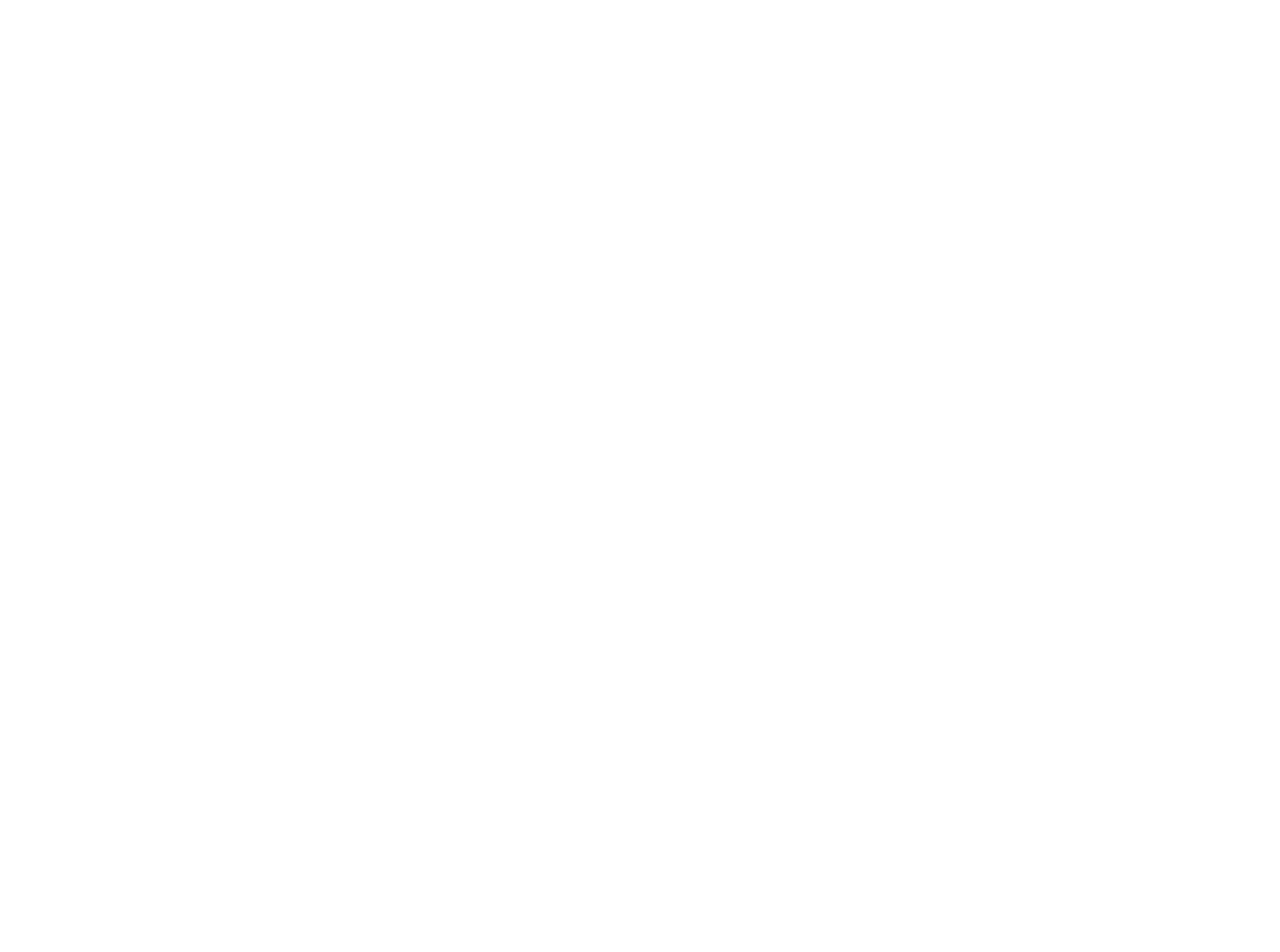
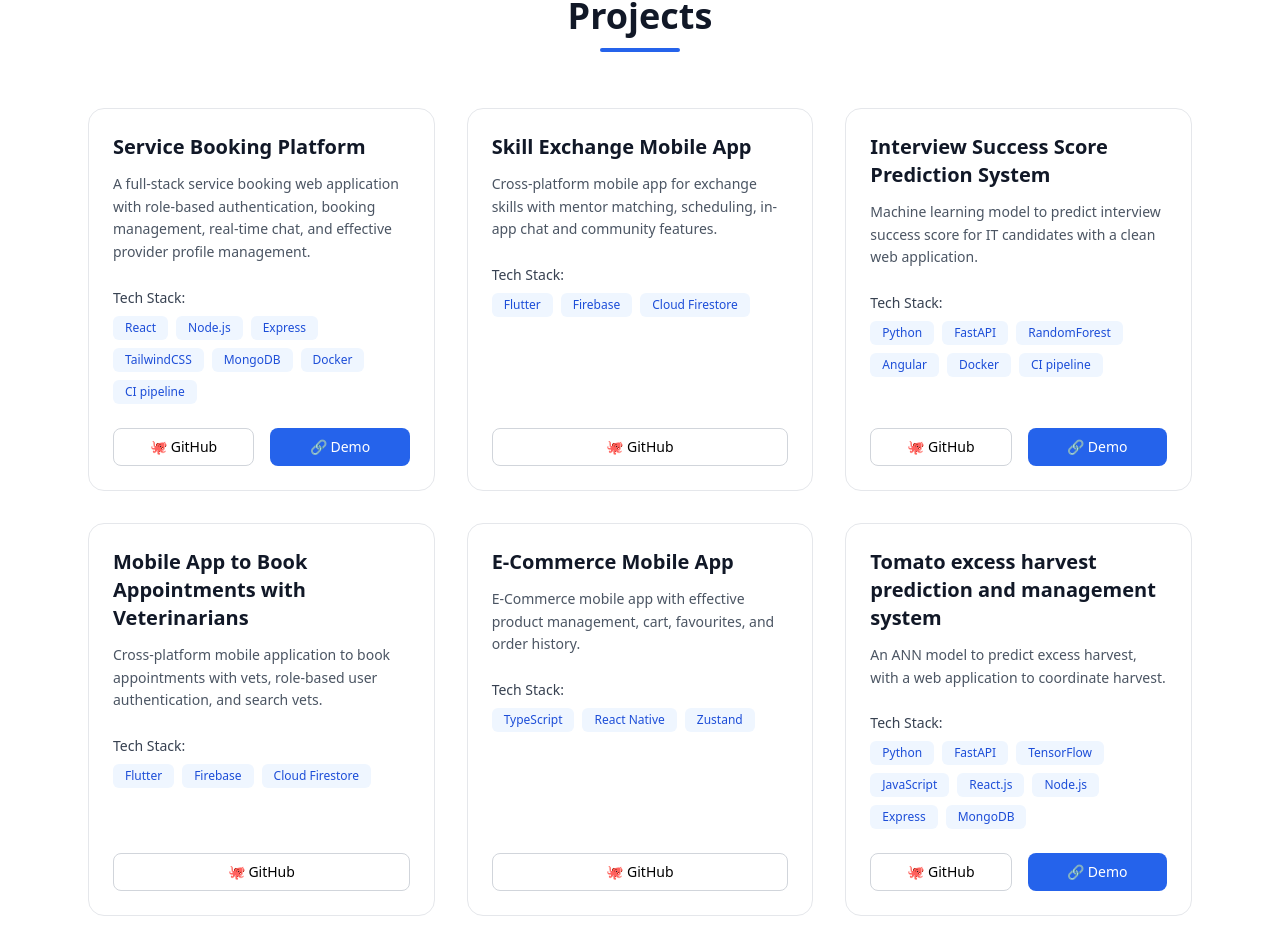
Before and after one commit to isuri54/portfolio, a Next.js app: page / in a window 1280 px wide. Shown: the part 2407-3359 px from the top of the page. Before the commit the page ends 2323 px from the top, so only its background shows below. Built offline with nearby package versions, Linux system fonts and the light colour scheme.

Commit message:
create projects section

```diff
--- a/app/page.tsx
+++ b/app/page.tsx
@@ -232,6 +232,240 @@
         </div>
       </section>
 
+      <section id="projects" className="py-20 bg-white">
+        <div className="max-w-6xl mx-auto px-6">
+
+          <div className="text-center mb-14">
+            <h2 className="text-3xl md:text-4xl font-bold text-gray-900">
+              Projects
+            </h2>
+            <div className="mt-3 mx-auto h-1 w-20 bg-blue-600 rounded"></div>
+          </div>
+
+          <div className="grid grid-cols-1 md:grid-cols-2 lg:grid-cols-3 gap-8">
+
+            <div className="rounded-2xl border border-gray-200 bg-white p-6 flex flex-col justify-between hover:shadow-lg transition">
+              <div>
+                <h3 className="text-xl font-semibold text-gray-900">
+                  Service Booking Platform
+                </h3>
+
+                <p className="mt-3 text-gray-600 text-sm leading-relaxed">
+                  A full-stack service booking web application with role-based authentication,
+                  booking management, real-time chat, and effective provider profile management.
+                </p>
+
+                <p className="mt-6 text-sm font-medium text-gray-700">Tech Stack:</p>
+                <div className="mt-2 flex flex-wrap gap-2">
+                  {['React', 'Node.js', 'Express', 'TailwindCSS', 'MongoDB', 'Docker', 'CI pipeline'].map(tech => (
+                    <span
+                      key={tech}
+                      className="rounded-md bg-blue-50 px-3 py-1 text-xs text-blue-700"
+                    >
+                      {tech}
+                    </span>
+                  ))}
+                </div>
+              </div>
+
+              <div className="mt-6 flex gap-4">
+                <a
+                  href="#"
+                  className="flex-1 flex items-center justify-center gap-2 rounded-lg border border-gray-300 px-4 py-2 text-sm font-medium hover:bg-gray-100 transition"
+                >
+                  🐙 GitHub
+                </a>
+                <a
+                  href="#"
+                  className="flex-1 flex items-center justify-center gap-2 rounded-lg bg-blue-600 px-4 py-2 text-sm font-medium text-white hover:bg-blue-700 transition"
+                >
+                  🔗 Demo
+                </a>
+              </div>
+            </div>
+
+            <div className="rounded-2xl border border-gray-200 bg-white p-6 flex flex-col justify-between hover:shadow-lg transition">
+              <div>
+                <h3 className="text-xl font-semibold text-gray-900">
+                  Skill Exchange Mobile App
+                </h3>
+
+                <p className="mt-3 text-gray-600 text-sm leading-relaxed">
+                  Cross-platform mobile app for exchange skills with
+                  mentor matching, scheduling, in-app chat and community features.
+                </p>
+
+                <p className="mt-6 text-sm font-medium text-gray-700">Tech Stack:</p>
+                <div className="mt-2 flex flex-wrap gap-2">
+                  {['Flutter', 'Firebase', 'Cloud Firestore'].map(tech => (
+                    <span
+                      key={tech}
+                      className="rounded-md bg-blue-50 px-3 py-1 text-xs text-blue-700"
+                    >
+                      {tech}
+                    </span>
+                  ))}
+                </div>
+              </div>
+
+              <div className="mt-6">
+                <a
+                  href="#"
+                  className="flex items-center justify-center gap-2 rounded-lg border border-gray-300 px-4 py-2 text-sm font-medium hover:bg-gray-100 transition"
+                >
+                  🐙 GitHub
+                </a>
+              </div>
+            </div>
+
+            <div className="rounded-2xl border border-gray-200 bg-white p-6 flex flex-col justify-between hover:shadow-lg transition">
+              <div>
+                <h3 className="text-xl font-semibold text-gray-900">
+                  Interview Success Score Prediction System
+                </h3>
+
+                <p className="mt-3 text-gray-600 text-sm leading-relaxed">
+                  Machine learning model to predict interview success score for IT candidates with a clean web application.
+                </p>
+
+                <p className="mt-6 text-sm font-medium text-gray-700">Tech Stack:</p>
+                <div className="mt-2 flex flex-wrap gap-2">
+                  {['Python', 'FastAPI', 'RandomForest', 'Angular', 'Docker', 'CI pipeline'].map(tech => (
+                    <span
+                      key={tech}
+                      className="rounded-md bg-blue-50 px-3 py-1 text-xs text-blue-700"
+                    >
+                      {tech}
+                    </span>
+                  ))}
+                </div>
+              </div>
+
+              <div className="mt-6 flex gap-4">
+                <a
+                  href="#"
+                  className="flex-1 flex items-center justify-center gap-2 rounded-lg border border-gray-300 px-4 py-2 text-sm font-medium hover:bg-gray-100 transition"
+                >
+                  🐙 GitHub
+                </a>
+                <a
+                  href="#"
+                  className="flex-1 flex items-center justify-center gap-2 rounded-lg bg-blue-600 px-4 py-2 text-sm font-medium text-white hover:bg-blue-700 transition"
+                >
+                  🔗 Demo
+                </a>
+              </div>
+            </div>
+
+            <div className="rounded-2xl border border-gray-200 bg-white p-6 flex flex-col justify-between hover:shadow-lg transition">
+              <div>
+                <h3 className="text-xl font-semibold text-gray-900">
+                  Mobile App to Book Appointments with Veterinarians
+                </h3>
+
+                <p className="mt-3 text-gray-600 text-sm leading-relaxed">
+                  Cross-platform mobile application to book appointments with vets, role-based user authentication, and search vets.
+                </p>
+
+                <p className="mt-6 text-sm font-medium text-gray-700">Tech Stack:</p>
+                <div className="mt-2 flex flex-wrap gap-2">
+                  {['Flutter', 'Firebase', 'Cloud Firestore'].map(tech => (
+                    <span
+                      key={tech}
+                      className="rounded-md bg-blue-50 px-3 py-1 text-xs text-blue-700"
+                    >
+                      {tech}
+                    </span>
+                  ))}
+                </div>
+              </div>
+
+              <div className="mt-6 flex gap-4">
+                <a
+                  href="#"
+                  className="flex-1 flex items-center justify-center gap-2 rounded-lg border border-gray-300 px-4 py-2 text-sm font-medium hover:bg-gray-100 transition"
+                >
+                  🐙 GitHub
+                </a>
+              </div>
+            </div>
+
+            <div className="rounded-2xl border border-gray-200 bg-white p-6 flex flex-col justify-between hover:shadow-lg transition">
+              <div>
+                <h3 className="text-xl font-semibold text-gray-900">
+                  E-Commerce Mobile App
+                </h3>
+
+                <p className="mt-3 text-gray-600 text-sm leading-relaxed">
+                  E-Commerce mobile app with effective product management, cart, favourites, and order history.
+                </p>
+
+                <p className="mt-6 text-sm font-medium text-gray-700">Tech Stack:</p>
+                <div className="mt-2 flex flex-wrap gap-2">
+                  {['TypeScript', 'React Native', 'Zustand'].map(tech => (
+                    <span
+                      key={tech}
+                      className="rounded-md bg-blue-50 px-3 py-1 text-xs text-blue-700"
+                    >
+                      {tech}
+                    </span>
+                  ))}
+                </div>
+              </div>
+
+              <div className="mt-6 flex gap-4">
+                <a
+                  href="#"
+                  className="flex-1 flex items-center justify-center gap-2 rounded-lg border border-gray-300 px-4 py-2 text-sm font-medium hover:bg-gray-100 transition"
+                >
+                  🐙 GitHub
+                </a>
+              </div>
+            </div>
+
+            <div className="rounded-2xl border border-gray-200 bg-white p-6 flex flex-col justify-between hover:shadow-lg transition">
+              <div>
+                <h3 className="text-xl font-semibold text-gray-900">
+                  Tomato excess harvest prediction and management system
+                </h3>
+
+                <p className="mt-3 text-gray-600 text-sm leading-relaxed">
+                  An ANN model to predict excess harvest, with a web application to coordinate harvest.
+                </p>
+
+                <p className="mt-6 text-sm font-medium text-gray-700">Tech Stack:</p>
+                <div className="mt-2 flex flex-wrap gap-2">
+                  {['Python', 'FastAPI', 'TensorFlow', 'JavaScript', 'React.js', 'Node.js', 'Express', 'MongoDB'].map(tech => (
+                    <span
+                      key={tech}
+                      className="rounded-md bg-blue-50 px-3 py-1 text-xs text-blue-700"
+                    >
+                      {tech}
+                    </span>
+                  ))}
+                </div>
+              </div>
+
+              <div className="mt-6 flex gap-4">
+                <a
+                  href="#"
+                  className="flex-1 flex items-center justify-center gap-2 rounded-lg border border-gray-300 px-4 py-2 text-sm font-medium hover:bg-gray-100 transition"
+                >
+                  🐙 GitHub
+                </a>
+                <a
+                  href="#"
+                  className="flex-1 flex items-center justify-center gap-2 rounded-lg bg-blue-600 px-4 py-2 text-sm font-medium text-white hover:bg-blue-700 transition"
+                >
+                  🔗 Demo
+                </a>
+              </div>
+            </div>
+
+          </div>
+        </div>
+      </section>
+
     </>
   );
 }
```
